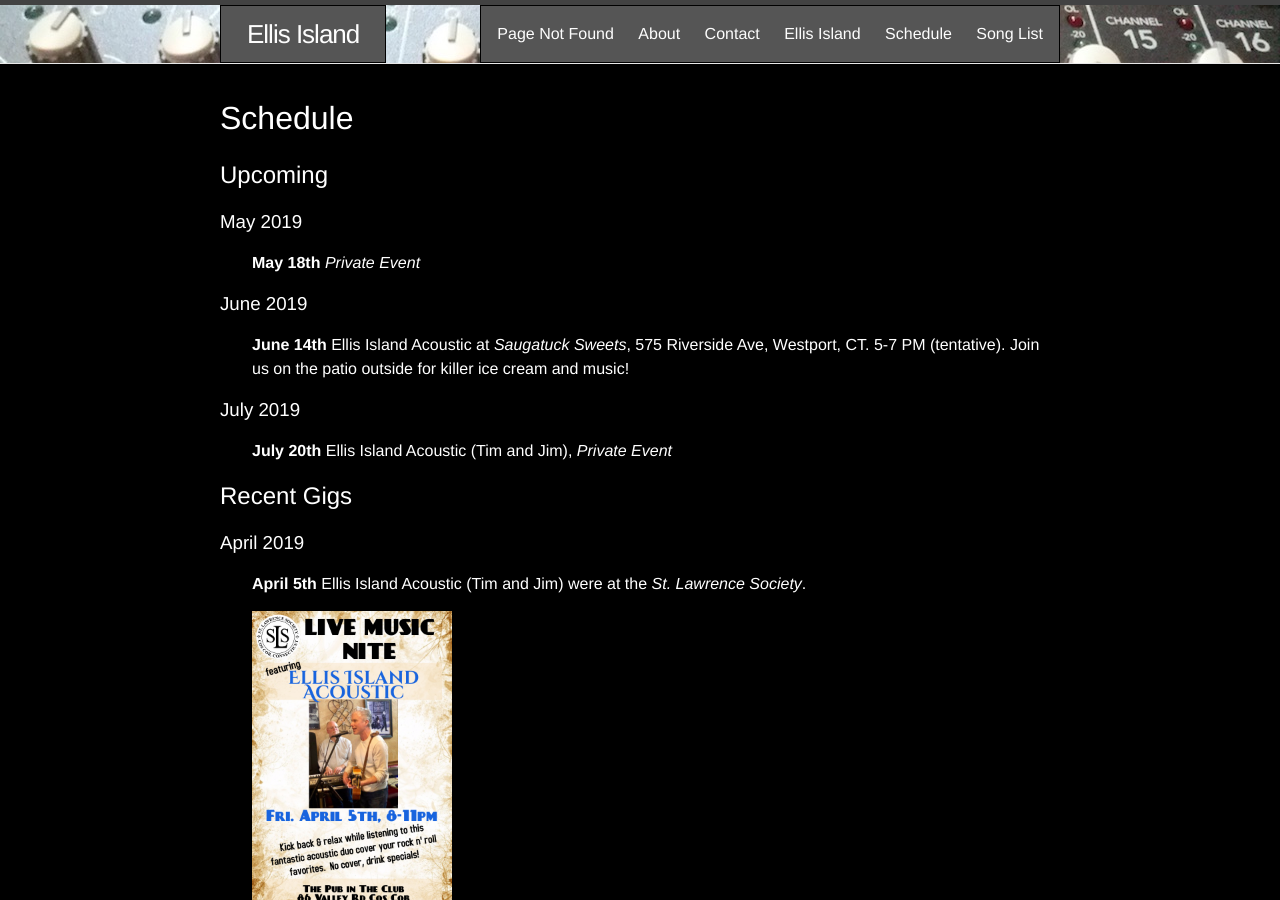
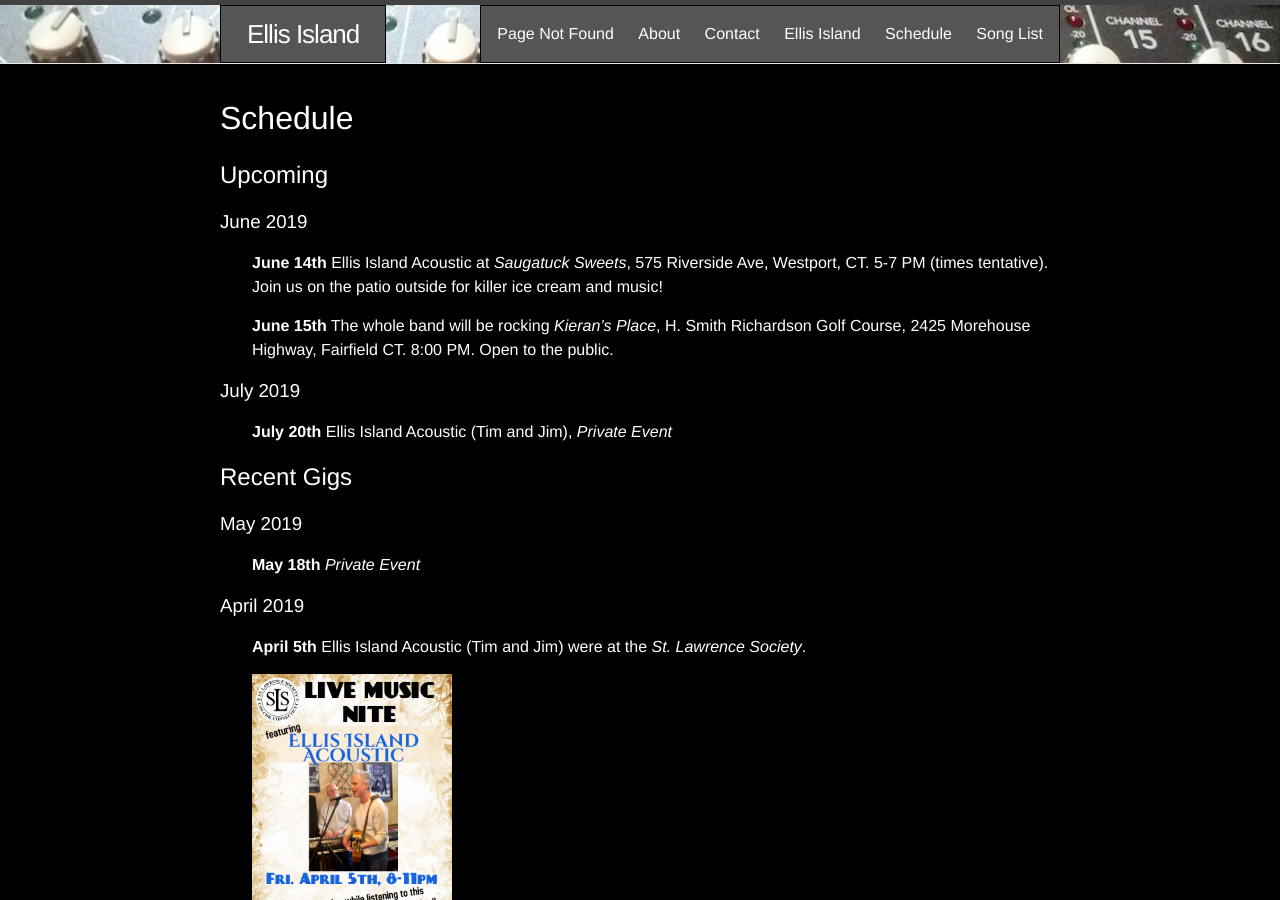
Before and after one commit to jimm/www-ellisislandband-net, a Jekyll site: the page built from schedule.md, in a window 1280 px wide and 900 px high. Built offline with Jekyll 4.4.1, drawn with Linux system fonts in a browser that asks for light colours.

Commit message:
schedule update

```diff
--- a/schedule.md
+++ b/schedule.md
@@ -7,21 +7,25 @@ title: Schedule
 
 ## Upcoming
 
-### May 2019
-
-**May 18th** *Private Event*
-
 ### June 2019
 
 **June 14th** Ellis Island Acoustic at *Saugatuck Sweets*, 575 Riverside
-Ave, Westport, CT. 5-7 PM (tentative). Join us on the patio outside for
-killer ice cream and music!
+Ave, Westport, CT. 5-7 PM (times tentative). Join us on the patio outside
+for killer ice cream and music!
+
+**June 15th** The whole band will be rocking *Kieran's Place*, H. Smith
+Richardson Golf Course, 2425 Morehouse Highway, Fairfield CT. 8:00 PM. Open
+to the public.
 
 ### July 2019
 
 **July 20th** Ellis Island Acoustic (Tim and Jim), *Private Event*
 
 ## Recent Gigs
+
+### May 2019
+
+**May 18th** *Private Event*
 
 ### April 2019
 
```
